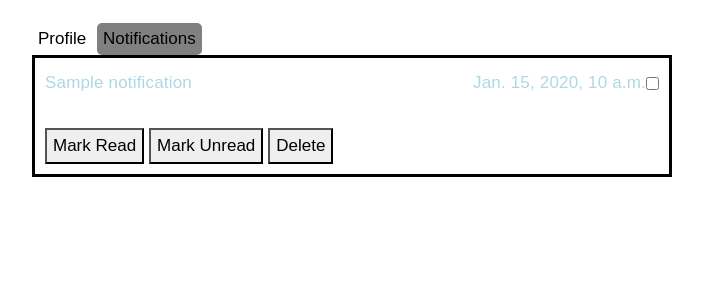
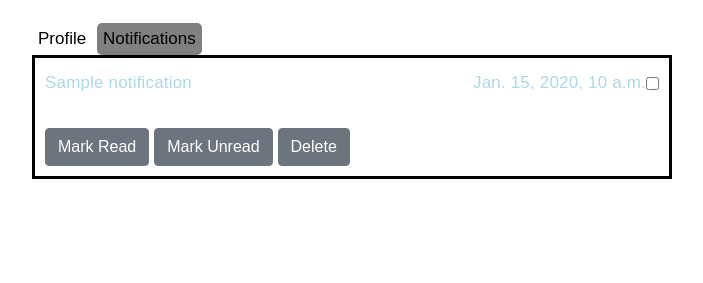
Before and after one commit to Christian-Hummel/IMC-AFS-Group1, a Django app: template templates/userprofile.html in a window 1280 px wide, after a click on "Notifications". Shown: the part 79-362 px from the top of the page, without its empty margins (288-991 px from the left). Run offline with Django 4.2, Linux system fonts and the light colour scheme; the template is opened without the code that fills it: most values are stand-ins (such as "Sample title", 1, 10 or a date in 2020); data that the repository does not hold is empty.

Commit message:
changed color of buttons

```diff
--- a/templates/userprofile.html
+++ b/templates/userprofile.html
@@ -158,7 +158,7 @@
 
                 {% endfor %}
                             <br>
-            <button id="markreadbutton" onclick="markRead()">Mark Read</button> <button id="markunreadbutton" onclick="markUnread()">Mark Unread</button> <button id="notifdeletebutton" onclick="deleteNotification()">Delete</button>
+            <button id="markreadbutton" class="btn btn-secondary" onclick="markRead()">Mark Read</button> <button id="markunreadbutton" class="btn btn-secondary" onclick="markUnread()">Mark Unread</button> <button id="notifdeletebutton" class="btn btn-secondary" onclick="deleteNotification()">Delete</button>
             {% else %}
                 <br>
                 <p>No Notifications at the moment</p>
```
